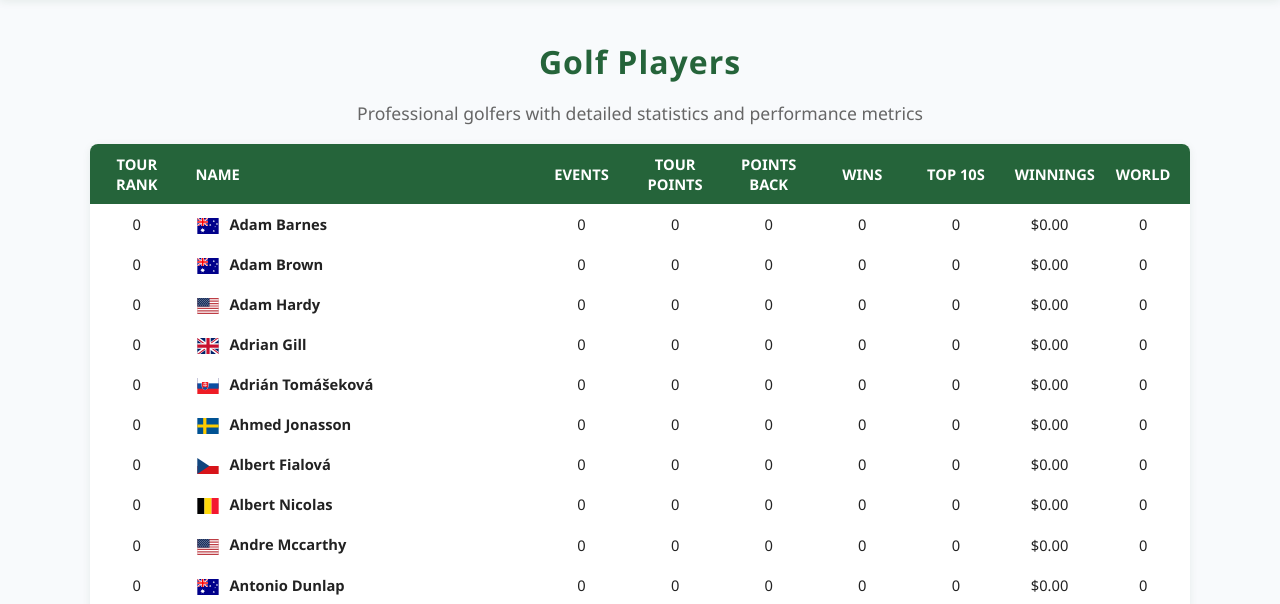
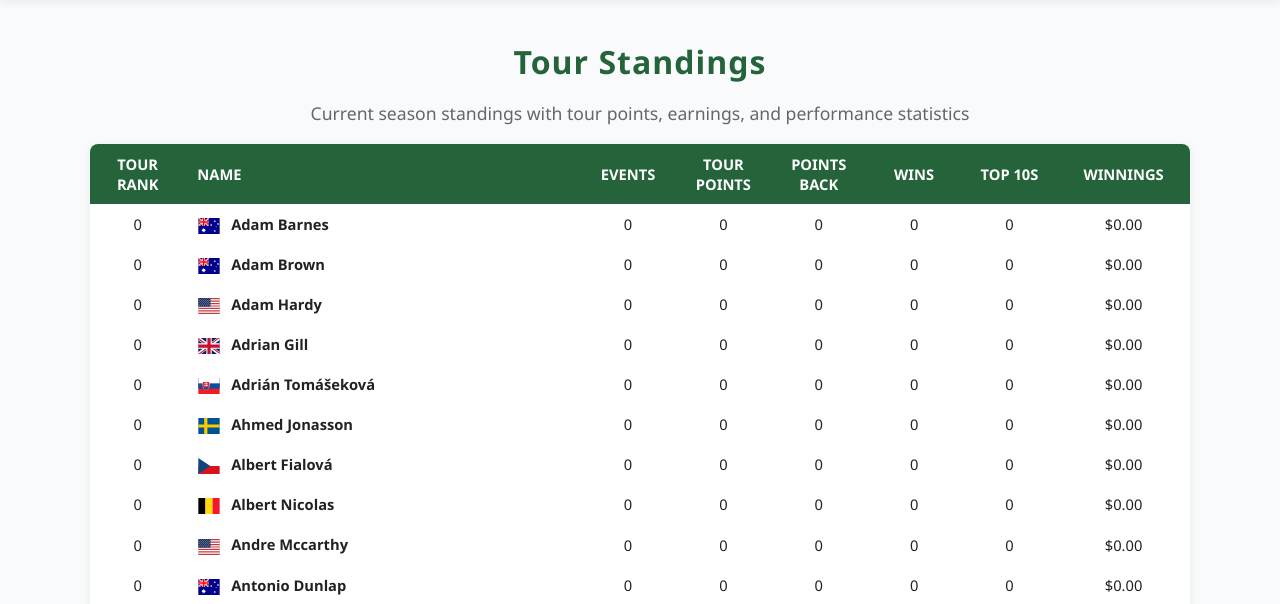
Before and after one commit to zt-robinson/GreenBook, a Flask app: page /players in a window 1280 px wide. Shown: the part 71-675 px from the top of the page. Run offline with Flask 3, Linux system fonts and the light colour scheme; data comes from the database, SQL or seed files in the repository.

Commit message:
Update players.html: UI/UX improvements and bug fixes

```diff
--- a/templates/players.html
+++ b/templates/players.html
@@ -1,25 +1,24 @@
 {% extends "base.html" %}
 
-{% block title %}Players - Golf Universe{% endblock %}
+{% block title %}Tour Standings - Golf Universe{% endblock %}
 
 {% block content %}
 <div class="main-container">
-    <h1 class="page-title">Golf Players</h1>
-    <p class="page-subtitle">Professional golfers with detailed statistics and performance metrics</p>
+    <h1 class="page-title">Tour Standings</h1>
+    <p class="page-subtitle">Current season standings with tour points, earnings, and performance statistics</p>
 
     <div class="table-container">
         <table style="width: 100%; table-layout: fixed;">
             <thead>
                 <tr>
                     <th style="width: 8%; text-align: center;">TOUR RANK</th>
-                    <th style="width: 36%; text-align: left;">NAME</th>
+                    <th style="width: 40%; text-align: left;">NAME</th>
                     <th style="width: 8%; text-align: center;">EVENTS</th>
                     <th style="width: 8%; text-align: center;">TOUR POINTS</th>
                     <th style="width: 8%; text-align: center;">POINTS BACK</th>
                     <th style="width: 8%; text-align: center;">WINS</th>
                     <th style="width: 8%; text-align: center;">TOP 10S</th>
-                    <th style="width: 8%; text-align: center;">WINNINGS</th>
-                    <th style="width: 8%; text-align: center;">WORLD</th>
+                    <th style="width: 12%; text-align: center;">WINNINGS</th>
                 </tr>
             </thead>
             <tbody>
@@ -39,10 +38,9 @@
                     <td style="text-align: center;">{{ player['wins'] }}</td>
                     <td style="text-align: center;">{{ player['top_10s'] }}</td>
                     <td style="text-align: center;">${{ '{:,.2f}'.format(player['season_money']) }}</td>
-                    <td style="text-align: center;">{{ player['world_rank'] }}</td>
                 </tr>
                 <tr class="player-details-row" id="details-{{ player['id'] }}" style="display: none;">
-                    <td colspan="9">
+                    <td colspan="8">
                         <div style="padding: 1rem; background: #f8f9fa; border-radius: 8px; margin: 0.5rem 0;">
                             <h4 style="margin: 0 0 1rem 0; color: #495057;">Player Details</h4>
                             <div style="display: grid; grid-template-columns: repeat(auto-fit, minmax(200px, 1fr)); gap: 1rem;">
@@ -88,7 +86,7 @@
     </div>
 
     <div style="text-align: center; margin-top: 2rem; color: #666;">
-        <p>Showing {{ players|length }} players in the database</p>
+        <p>Showing {{ players|length }} players in the current standings</p>
         <p style="font-size: 0.9rem; margin-top: 0.5rem;">Click on any player row to view detailed statistics</p>
     </div>
 
```
